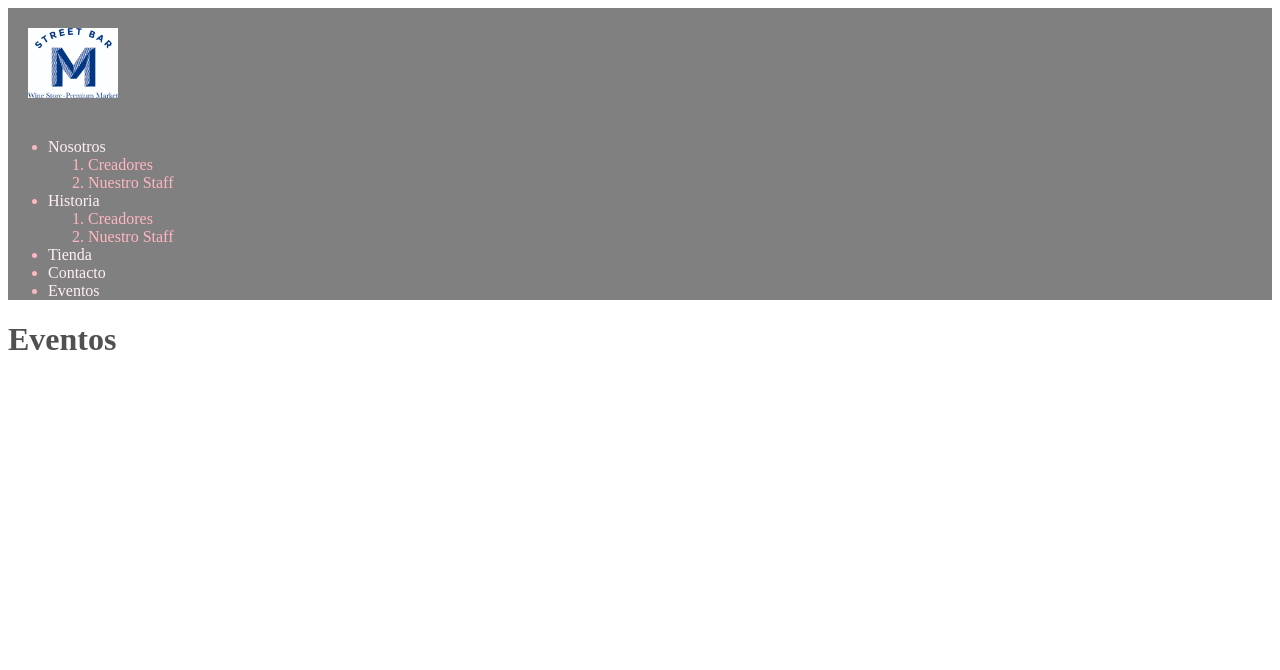
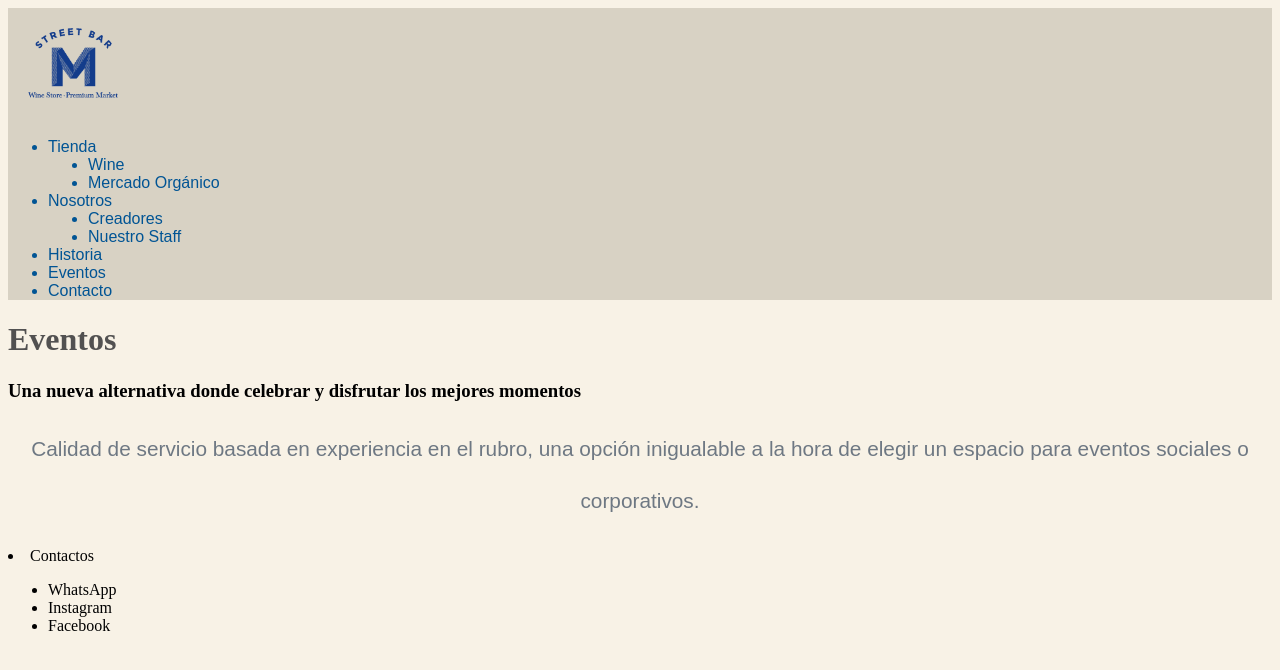
Before and after one commit to Alexiadelonc/Web, a plain HTML site: page paginas/eventos.html in a window 1280 px wide. Drawn offline with Linux system fonts and the light colour scheme.

Commit message:
Entrega 28-08

```diff
--- a/css/main.css
+++ b/css/main.css
@@ -1,6 +1,6 @@
 /*Header*/
 header {
-    background-color: grey;
+    background-color:#D8D2C4;
 }
 
 /*Logo Header*/
@@ -12,16 +12,31 @@ header {
 
 .listaItemsHeader a {
     text-decoration: none;
-    color: lavenderblush;
-    }
+    color:#005494 ;
+    font-family:'Montserrat', sans-serif;
+    font-weight: 500;
+   }
 
 .listaItemsHeader ul {
-color: lightpink;
+color: #005494;
+font-family: 'Montserrat', sans-serif;
+}
+
+.listaItemsHeader ol {
+    list-style-type: disc;
 }
 
 /*Body*/
+
+body {
+    background-color: #F8F2E6 ;
+}
 p {
     color: rgb(110, 120, 131);
+    font-family:'Montserrat', sans-serif;
+    font-size: 130%;
+    text-align: center;
+    line-height: 250%;
 }
 
 video {
--- a/paginas/eventos.html
+++ b/paginas/eventos.html
@@ -1,5 +1,6 @@
 <!DOCTYPE html>
 <html lang="en">
+
 <head>
     <meta charset="UTF-8">
     <meta http-equiv="X-UA-Compatible" content="IE=edge">
@@ -11,11 +12,16 @@
 <body>
     <header>
         <div class="listaLogoHeader">
-        <img src="../imagenesIndex/logo street.jpg" alt="logoMStreetBar">
+            <img src="../imagenesIndex/logo street.png" alt="logoMStreetBar">
         </div>
         <div class="listaItemsHeader">
             <nav>
                 <ul>
+                    <li> <a href="tienda.html"> Tienda </a> </li>
+                    <ol>
+                        <li>Wine</li>
+                        <li>Mercado Orgánico</li>
+                    </ol>
                     <li>
                         <a href="nosotros.html"> Nosotros</a>
                         <ol>
@@ -25,20 +31,43 @@
                     </li>
                     <li>
                         <a href="historia.html"> Historia </a>
-                    <ol>
-                        <li>Creadores</li>
-                        <li>Nuestro Staff</li>
-                    </ol>
                     </li>
+                    <li> <a href="eventos.html"> Eventos </a> </li>
+                    <li> <a href="contacto.html"> Contacto </a> </li>
 
-                <li> <a href="tienda.html"> Tienda </a> </li>
-                <li> <a href="contacto.html"> Contacto </a> </li>
-                <li> <a href="eventos.html"> Eventos </a> </li>
                 </ul>
             </nav>
         </div>
     </header>
 
-    <h1> Eventos  </h1>
+    <h1> Eventos </h1>
+
+    <div>
+        <h3>
+            Una nueva alternativa donde celebrar y disfrutar los mejores momentos
+        </h3>
+        <p>
+            <!--Texto informativo-->
+            Calidad de servicio basada en experiencia en el rubro, una opción inigualable a la hora de elegir un espacio
+            para eventos sociales o corporativos.
+        </p>
+    </div>
+
+    <div>
+        <!--Galeria de imágenes-->
+    </div>
+
 </body>
+
+<footer>
+    <li> Contactos
+        <ul>
+            <li>WhatsApp</li>
+            <li>Instagram</li>
+            <li>Facebook</li>
+        </ul>
+
+    </li>
+</footer>
+
 </html>
```
Also changed, not shown: index.html (+22 -17 lines), paginas/contacto.html (+15 -9 lines), paginas/historia.html (+28 -10 lines), paginas/nosotros.html (+26 -9 lines), paginas/tienda.html (+35 -14 lines), imagenesIndex/logo street.jpg (deleted), imagenesIndex/logo street.png (added). Lines whose indentation alone changed are shown as unchanged.
